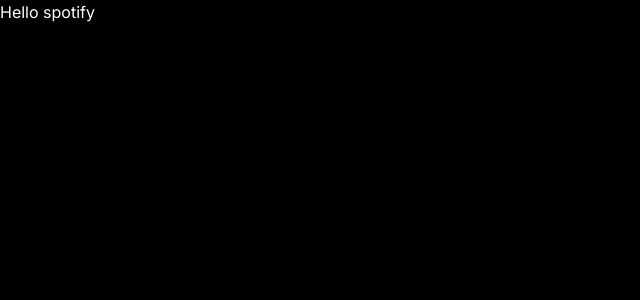
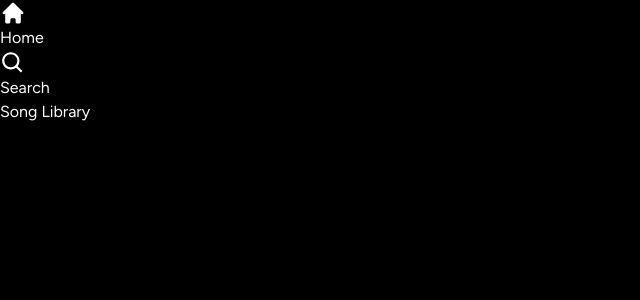
Before and after one commit to marcoeribes/spotify-clone, a Next.js app: page / in a window 1280 px wide. Shown: the top 300 px of the page, without its empty margins (0-640 px from the left). Built offline with nearby package versions, Linux system fonts and the light colour scheme.

Commit message:
Added some components

```diff
--- /dev/null
+++ b/Components/Box.tsx
@@ -0,0 +1,28 @@
+import { twMerge } from "tailwind-merge";
+
+interface BoxProps {
+    children: React.ReactNode;
+    className?: string;
+}
+
+const Box: React.FC<BoxProps> = ({
+    children,
+    className
+}) => {
+    return (
+        <div
+            className={twMerge(`
+                bg-neutral-900
+                rounded-lg
+                h-fit
+                w-full
+            `,
+                className
+            )}
+        >
+            {children}
+        </div>
+    )
+}
+
+export default Box;
--- /dev/null
+++ b/Components/Sidebar.tsx
@@ -0,0 +1,73 @@
+"use client";
+
+import { usePathname } from "next/navigation";
+import { useMemo } from "react";
+import { HiHome } from "react-icons/hi";
+import { BiSearch } from "react-icons/bi";
+
+import Box from "./Box";
+import SidebarItem from "./SidebarItem";
+
+interface SidebarProps {
+    children: React.ReactNode;
+}
+
+const Sidebar: React.FC<SidebarProps> = ({
+    children
+}) => {
+    const pathname = usePathname();
+
+    const routes = useMemo(() => [
+        {
+            icon: HiHome,
+            label: 'Home',
+            active: pathname !== '/search',
+            href: '/',
+        },
+        {
+            icon: BiSearch,
+            label: 'Search',
+            active: pathname === '/search',
+            href: '/search'
+        }
+    ], [pathname]);
+
+    return (
+        <div className="flex h-full">
+            <div
+                className="
+                    hidden
+                    md:flex
+                    flex-col
+                    gap-y-2
+                    bg-black
+                    h-full
+                    w-[300px]
+                    p-2
+                "
+            >
+                <Box>
+                    <div className="
+                        flex
+                        flex-col
+                        gap-y-4
+                        px-5
+                        py-4
+                    ">
+                        {routes.map((item) => (
+                            <SidebarItem
+                                key={item.label}
+                                {...item}
+                            />
+                        ))}
+                    </div>
+                </Box>
+                <Box className="overflow-y-auto h-full">
+                    Song Library
+                </Box>
+            </div>
+        </div>
+    );
+}
+
+export default Sidebar;
--- /dev/null
+++ b/Components/SidebarItem.tsx
@@ -0,0 +1,45 @@
+import Link from "next/link";
+import { IconType } from "react-icons";
+import { twMerge } from "tailwind-merge";
+
+interface SidebarItemProps {
+    icon: IconType;
+    label: string;
+    active?: boolean;
+    href: string;
+}
+
+const SidebarItem: React.FC<SidebarItemProps> = ({
+    icon: Icon,
+    label,
+    active,
+    href
+}) => {
+    return (
+        <Link
+            href={href}
+            className={twMerge(`
+                flex
+                flex-row
+                h-auto
+                items-center
+                w-full
+                gap-x-4
+                text-md
+                font-medium
+                cursor-pointer
+                hover:text-white
+                transition
+                text-neutral-400
+                py-1
+            `,
+                active && "text-white"
+            )}
+        >
+            <Icon size={26} />
+            <p className="truncate w-full">{label}</p>
+        </Link>
+    );
+}
+
+export default SidebarItem;
--- /dev/null
+++ b/app/(site)/page.tsx
@@ -0,0 +1,7 @@
+export default function Home() {
+  return (
+    <div className="text-green-500">
+      Main Content
+    </div>
+  )
+}
--- a/app/layout.tsx
+++ b/app/layout.tsx
@@ -1,11 +1,12 @@
 import './globals.css'
-import { Inter } from 'next/font/google'
+import { Figtree } from 'next/font/google'
+import Sidebar from '@/Components/Sidebar'
 
-const inter = Inter({ subsets: ['latin'] })
+const font = Figtree({ subsets: ['latin'] })
 
 export const metadata = {
-  title: 'Create Next App',
-  description: 'Generated by create next app',
+  title: 'Spotify Clone',
+  description: 'Listen to music',
 }
 
 export default function RootLayout({
@@ -15,7 +16,11 @@
 }) {
   return (
     <html lang="en">
-      <body className={inter.className}>{children}</body>
+      <body className={font.className}>
+        <Sidebar>
+          {children}
+        </Sidebar>
+      </body>
     </html>
   )
 }
--- a/app/page.tsx
+++ /dev/null
@@ -1,5 +0,0 @@
-export default function Home() {
-  return (
-    <div>Hello spotify</div>
-  )
-}
--- a/package.json
+++ b/package.json
@@ -19,6 +19,8 @@
     "postcss": "8.4.24",
     "react": "18.2.0",
     "react-dom": "18.2.0",
+    "react-icons": "^4.10.1",
+    "tailwind-merge": "^1.13.2",
     "tailwindcss": "3.3.2",
     "typescript": "5.1.6"
   }
```
Also changed, not shown: 1 other file (tests, documents, lock files or other folders).
